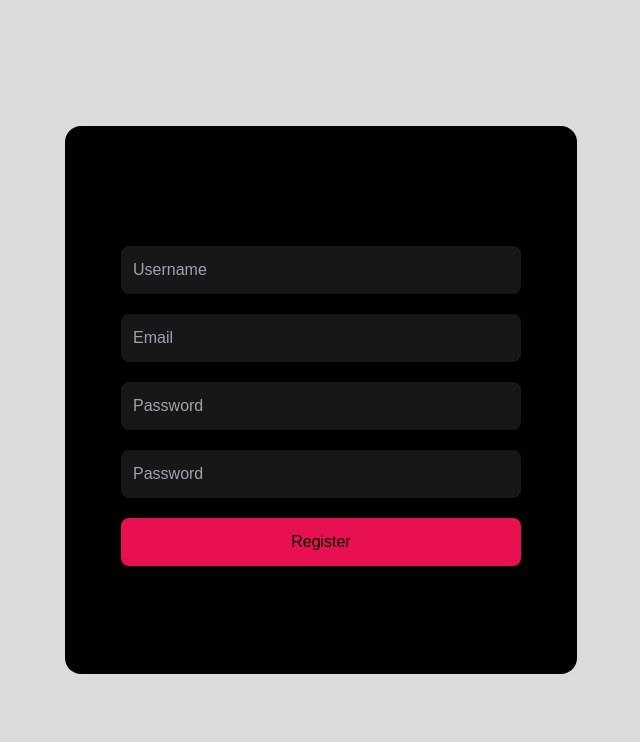
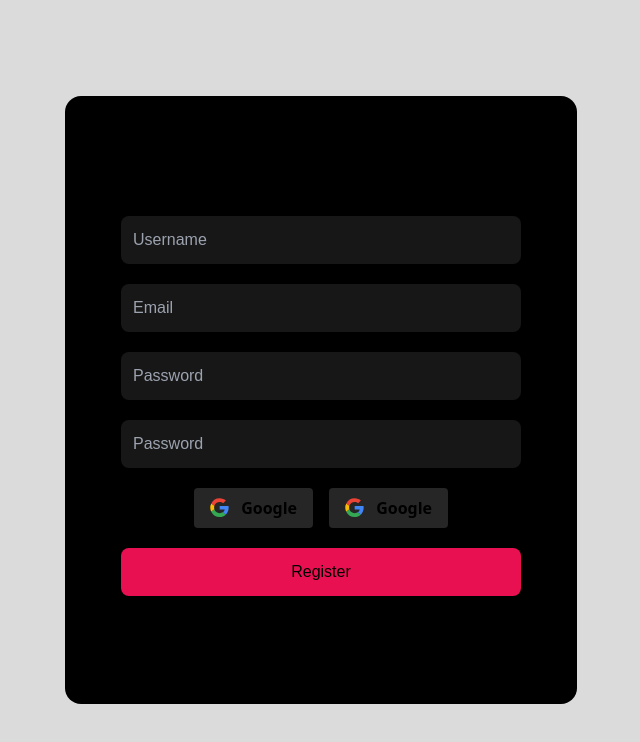
Before and after one commit to zViruzz/zgallery, a Next.js app: page /auth/register in a window 1280 px wide. Shown: the top 742 px of the page, without its empty margins (319-959 px from the left). Built offline with nearby package versions, Linux system fonts and the light colour scheme; no server answers; a web font is replaced by a local one.

Commit message:
authentication with google

```diff
--- a/src/app/app/layout.tsx
+++ b/src/app/app/layout.tsx
@@ -6,7 +6,6 @@ import { redirect } from 'next/navigation'
 import authUser from '@/util/authUser'
 
 export const revalidate = 0
-// export const dynamic = 'force-dynamic'
 
 async function layout ({ children }: { children: ReactNode }) {
   const { supabase } = await authUser()
--- a/src/app/auth/login/page.tsx
+++ b/src/app/auth/login/page.tsx
@@ -4,12 +4,14 @@ import useAuth from '@/hook/useAuth'
 import { InputRegister } from '@/static/registerStatic'
 import { useRouter } from 'next/navigation'
 import { type FormEvent } from 'react'
+import Link from 'next/link'
+import ButtonGoogle from '@/components/ButtonGoogle'
 
 const { EMAIL, PASSWORD } = InputRegister
 
 function page () {
   const router = useRouter()
-  const { loginUser } = useAuth()
+  const { loginUser, signInWithGoogle } = useAuth()
 
   const handleSubmit = async (event: FormEvent) => {
     event.preventDefault()
@@ -19,25 +21,27 @@ function page () {
     const password = target[PASSWORD].value
 
     const { data, error } = await loginUser({ email, password })
-    console.log('🚀 ~ file: page.tsx:22 ~ handleSubmit ~ error:', error)
-    console.log('🚀 ~ file: page.tsx:22 ~ handleSubmit ~ data:', data)
     console.log('redireccion app')
     router.push('/app')
     router.refresh()
   }
 
+  const handleClickGoogle = async () => {
+    await signInWithGoogle()
+  }
+
   return (
-      <div className='w-[25rem] h-[20rem] bg-black rounded-2xl p-14 py-16 box-content'>
+    <div className='w-[25rem] bg-black rounded-2xl p-14 py-16 box-content'>
       <form
-          className='w-full h-full grid grid-rows-[1fr_2.5fr_1fr]'
+        className='w-full h-full grid gap-5'
         onSubmit={handleSubmit}
       >
 
-          <div className='flex justify-center '>
+        <div className='flex justify-center'>
           <h2 className='text-3xl'>Login</h2>
         </div>
 
-          <div className='grid grid-rows-2 h-full w-full items-center '>
+        <div className='flex flex-col h-full w-full gap-5'>
           <div>
             <Input
               id={EMAIL}
@@ -54,6 +58,10 @@ function page () {
               required={true}
             />
           </div>
+          <div className='flex justify-center gap-4'>
+            <ButtonGoogle onClick={handleClickGoogle} />
+            <ButtonGoogle onClick={handleClickGoogle} />
+          </div>
         </div>
 
         <div className='flex flex-col gap-3'>
@@ -66,7 +74,7 @@ function page () {
           >
             Login
           </button>
-            <p className='text-center'>Dont have an account? <a href="#">Register</a></p>
+          <p className='text-center'>Dont have an account? <Link href='/auth/register'>Register</Link></p>
         </div>
 
       </form>
--- a/src/app/auth/register/page.tsx
+++ b/src/app/auth/register/page.tsx
@@ -4,12 +4,13 @@ import useAuth from '@/hook/useAuth'
 import { InputRegister } from '@/static/registerStatic'
 import { type FormEvent } from 'react'
 import { useRouter } from 'next/navigation'
+import ButtonGoogle from '@/components/ButtonGoogle'
 
 const { USERNAME, EMAIL, PASSWORD, REPASSWORD } = InputRegister
 
 function page () {
+  const { registerUser, signInWithGoogle } = useAuth()
   const router = useRouter()
-  const { registerUser } = useAuth()
 
   const handleSubmit = async (event: FormEvent) => {
     event.preventDefault()
@@ -18,15 +19,14 @@ function page () {
     const email = target[EMAIL].value
     const password = target[PASSWORD].value
 
-    // const target = event.target as HTMLFormElement
-    // const username = (target.elements.namedItem(USERNAME) as HTMLInputElement)?.value
-    // const email = (target.elements.namedItem(EMAIL) as HTMLInputElement)?.value
-    // const password = (target.elements.namedItem(PASSWORD) as HTMLInputElement)?.value
-
     const { data } = await registerUser({ email, password })
     console.log('🚀 ~ file: page.tsx:25 ~ handleSubmit ~ data:', data)
-    router.push('/auth/verify')
+    router.push('/auth/verification/provider')
     router.refresh()
+  }
+
+  const handleClickGoogle = async () => {
+    await signInWithGoogle()
   }
 
   return (
@@ -73,6 +73,11 @@ function page () {
               />
             </div>
 
+          <div className='flex justify-center gap-4'>
+            <ButtonGoogle onClick={handleClickGoogle} />
+            <ButtonGoogle onClick={handleClickGoogle} />
+          </div>
+
             <div className='flex flex-col gap-3'>
               <button
                 type='submit'
--- /dev/null
+++ b/src/app/auth/verification/provider/page.tsx
@@ -0,0 +1,46 @@
+'use client'
+import Link from 'next/link'
+import { createBrowserClient } from '@supabase/ssr'
+import { useEffect } from 'react'
+
+function page () {
+  const supabase = createBrowserClient(
+    process.env.NEXT_PUBLIC_SUPABASE_URL!,
+    process.env.NEXT_PUBLIC_SUPABASE_ANON_KEY!
+  )
+
+  useEffect(() => {
+    const { data: authListener } = supabase.auth.onAuthStateChange(async (event, session) => {
+      console.log('🚀 ~ file: page.tsx:52 ~ supabase.auth.onAuthStateChange ~ event:', event)
+      if (session === null) {
+        console.log('Session is null')
+      } else {
+        console.log('🚀 ~ file: page.tsx:59 ~ supabase.auth.onAuthStateChange ~ session?.user:', session?.user)
+      }
+    })
+
+    return () => {
+      authListener.subscription
+    }
+  }, [])
+
+  return (
+    <div className='bg-black flex flex-col p-10 gap-5  rounded-2xl'>
+      <div className='text-xl'>
+        <p>
+          Provider
+        </p>
+      </div>
+      <div className='grid place-content-center'>
+        <Link
+          className='bg-tertiary p-3 rounded-lg block'
+          href="/app"
+        >
+          Open the app
+        </Link>
+      </div>
+    </div>
+  )
+}
+
+export default page
--- /dev/null
+++ b/src/components/ButtonGoogle.tsx
@@ -0,0 +1,22 @@
+import React from 'react'
+import GoogleIcon from './Icons/GoogleIcon'
+
+interface Props {
+  onClick: () => void
+}
+
+function ButtonGoogle ({ onClick }: Props) {
+  return (
+    <button
+      className="bg-neutral-800 hover:bg-neutral-900 cursor-pointer px-4 py-2 font-semibold items-center  rounded text-base font-sans flex gap-5"
+      onClick={onClick}
+    >
+      <div className='flex gap-3 items-center '>
+        <GoogleIcon />
+        <span>Google</span>
+      </div>
+    </button>
+  )
+}
+
+export default ButtonGoogle
--- /dev/null
+++ b/src/components/Icons/GoogleIcon.tsx
@@ -0,0 +1,32 @@
+import { type SVGProps } from 'react'
+
+const GoogleIcon = (props: SVGProps<SVGSVGElement>) => (
+  <svg
+    xmlns="http://www.w3.org/2000/svg"
+    width="1.2em"
+    height="1.2em"
+    viewBox="-0.5 0 48 48"
+    {...props}
+  >
+    <title>{'Google-color'}</title>
+    <g fill="none" fillRule="evenodd">
+      <path
+        fill="#FBBC05"
+        d="M9.827 24c0-1.524.253-2.986.705-4.356l-7.909-6.04A23.456 23.456 0 0 0 .213 24c0 3.737.868 7.26 2.407 10.388l7.905-6.05A13.885 13.885 0 0 1 9.827 24"
+      />
+      <path
+        fill="#EB4335"
+        d="M23.714 10.133c3.311 0 6.302 1.174 8.652 3.094L39.202 6.4C35.036 2.773 29.695.533 23.714.533a23.43 23.43 0 0 0-21.09 13.071l7.908 6.04a13.849 13.849 0 0 1 13.182-9.51"
+      />
+      <path
+        fill="#34A853"
+        d="M23.714 37.867a13.849 13.849 0 0 1-13.182-9.51l-7.909 6.038a23.43 23.43 0 0 0 21.09 13.072c5.732 0 11.205-2.036 15.312-5.849l-7.507-5.804c-2.118 1.335-4.786 2.053-7.804 2.053"
+      />
+      <path
+        fill="#4285F4"
+        d="M46.145 24c0-1.387-.213-2.88-.534-4.267H23.714V28.8h12.604c-.63 3.091-2.346 5.468-4.8 7.014l7.507 5.804c4.314-4.004 7.12-9.969 7.12-17.618"
+      />
+    </g>
+  </svg>
+)
+export default GoogleIcon
--- a/src/hook/useAuth.ts
+++ b/src/hook/useAuth.ts
@@ -11,6 +11,20 @@ function useAuth () {
     process.env.NEXT_PUBLIC_SUPABASE_URL!,
     process.env.NEXT_PUBLIC_SUPABASE_ANON_KEY!
   )
+  const signInWithGoogle = async () => {
+    try {
+      const { data, error } = await supabase.auth.signInWithOAuth({
+        provider: 'google',
+        options: {
+          redirectTo: 'http://localhost:3000/auth/verification/provider'
+        }
+      })
+      if (error != null) console.error('A ocurido un error al autenticar', error)
+      return { data, error }
+    } catch (error) {
+      console.log(error)
+    }
+  }
 
   const registerUser = async ({ email, password }: registerUserType) => {
     console.log({ email, password })
@@ -35,10 +49,10 @@ function useAuth () {
   }
 
   async function signOut () {
-    const { error } = await supabase.auth.signOut()
+    await supabase.auth.signOut()
   }
 
-  return { registerUser, loginUser, supabase, signOut }
+  return { registerUser, loginUser, supabase, signOut, signInWithGoogle }
 }
 
 export default useAuth
```
Also changed, not shown: src/app/auth/verification/email/page.tsx (renamed from src/app/auth/verify/page.tsx). Lines whose indentation alone changed are shown as unchanged.
